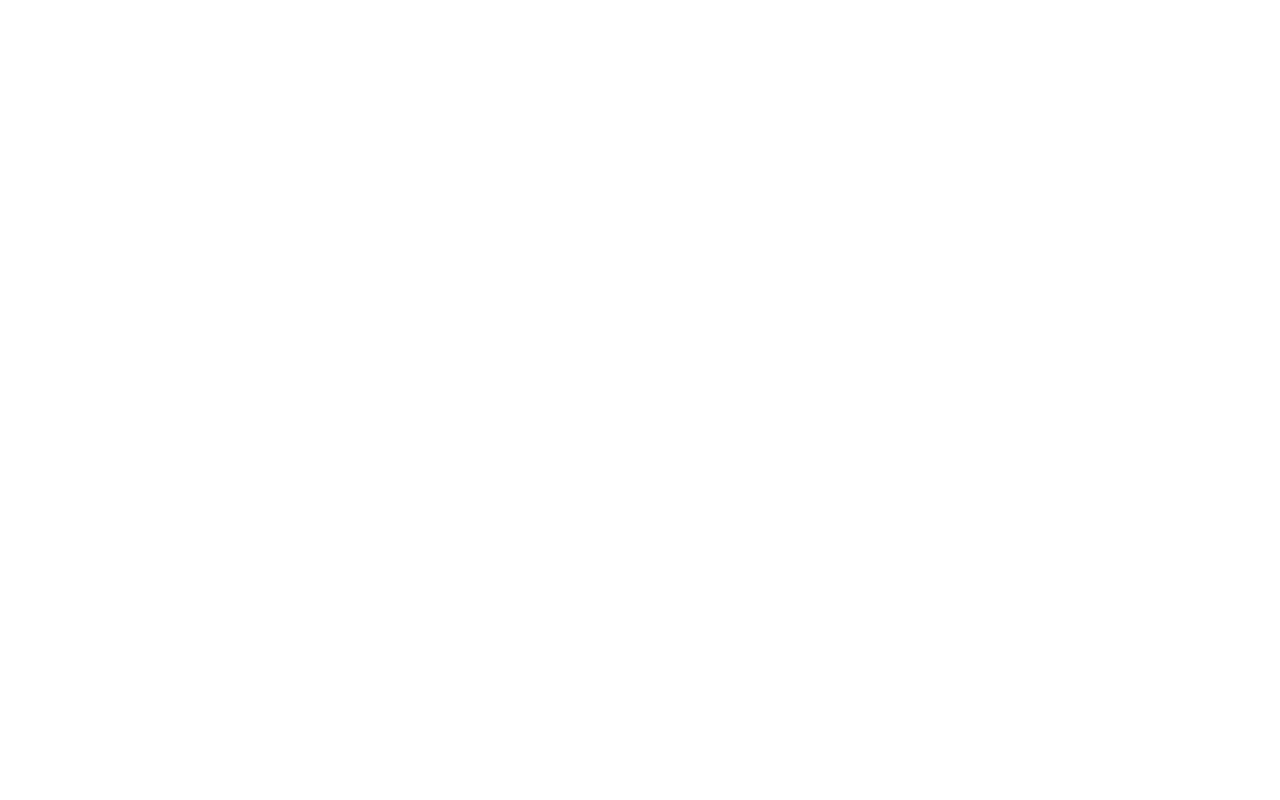
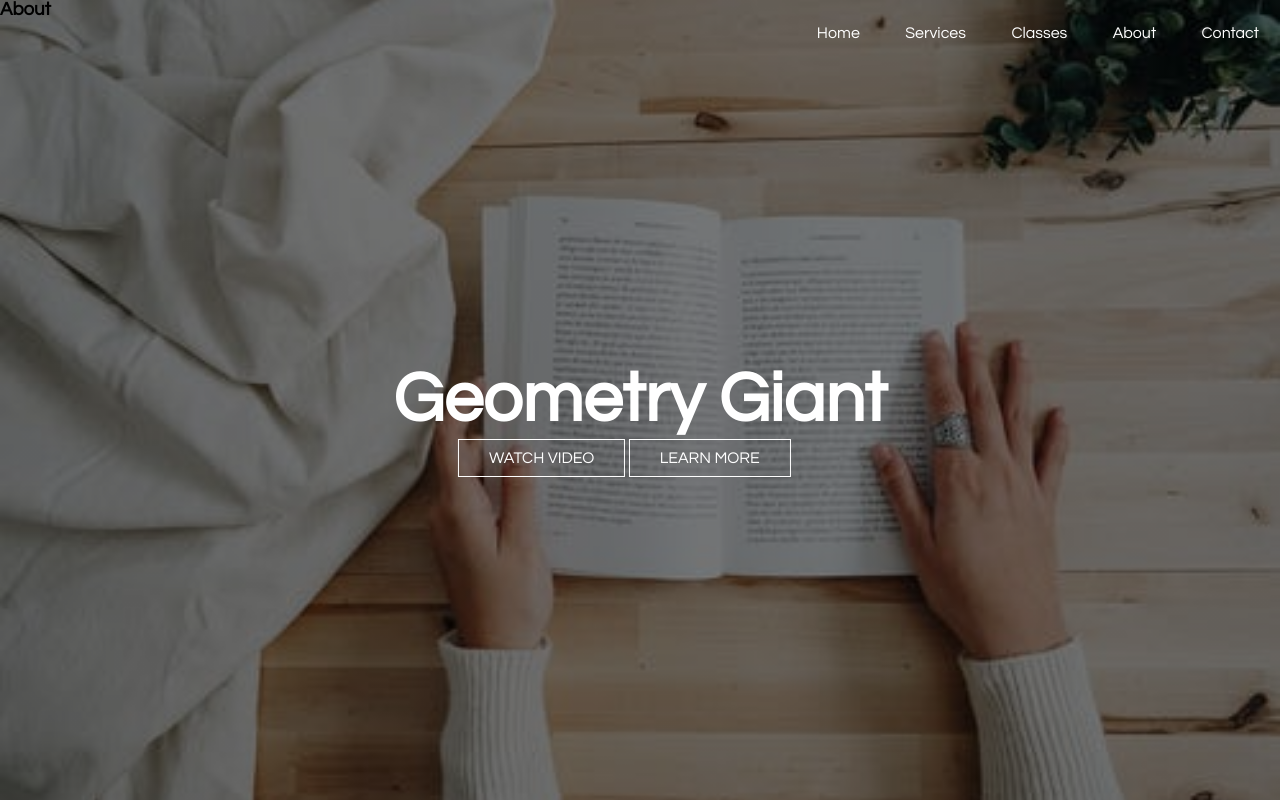
Before and after one commit to noahgross1/first-website, a plain HTML site: page html/about.html in a window 1280 px wide. Drawn offline with Linux system fonts and the light colour scheme.

Commit message:
index.html and about.html changes

```diff
--- a/html/about.html
+++ b/html/about.html
@@ -3,8 +3,27 @@
     <head>
         <title>About</title>
         <link rel="stylesheet" type="text/css" href="../css/style.css">
+        <script src="myScript.js"></script>
     </head>
     <body>
-
+        <header>
+            <nav>
+                <ul>
+                    <li><a href="#">Home</a></li>
+                    <li><a href="html/services.html">Services</a></li>
+                    <li><a href="html/classes.html">Classes</a></li>
+                    <li><a href="../html/about.html">About</a></li>
+                    <li><a href="html/contact.html">Contact</a></li>
+                </ul>
+            <nav>
+                <h1>About</h1>
+            <div class="title">
+                <h1>Geometry Giant</h1>
+                <div class="button">
+                    <a href="#" class="btn">WATCH VIDEO</a>
+                    <a href="#" class="btn">LEARN MORE</a>
+                </div>
+            </div>
+        </header>
     </body>
 </html>
```
Also changed, not shown: index.html (+2 -2 lines).
